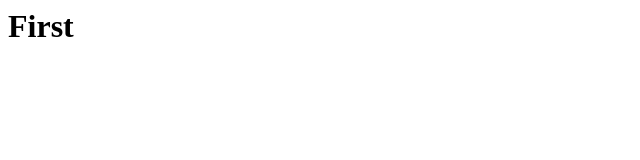
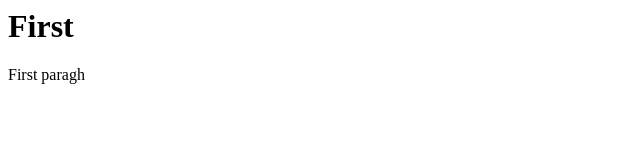
Before and after one commit to eugjs/new-git, a plain HTML site: page index.html in a window 1280 px wide. Shown: the full height of the page, 0-640 px from the left. Drawn offline with Linux system fonts and the light colour scheme.

Commit message:
Added paragraph

```diff
--- a/index.html
+++ b/index.html
@@ -1,4 +1,5 @@
 <html>
-<head>
-<body>
-<h1>First</h1>
+	<head>
+	<body>
+		<h1>First</h1>
+		<p>First paragh</p>
```
